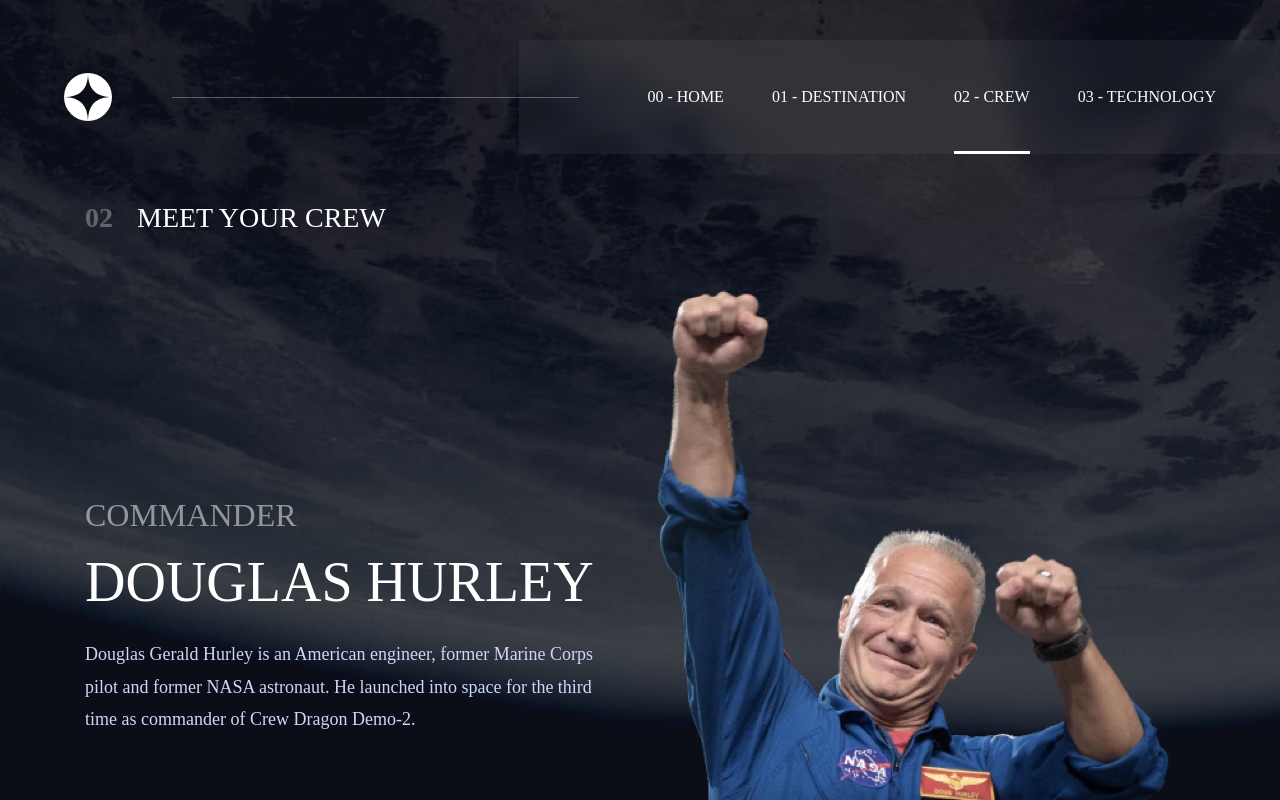
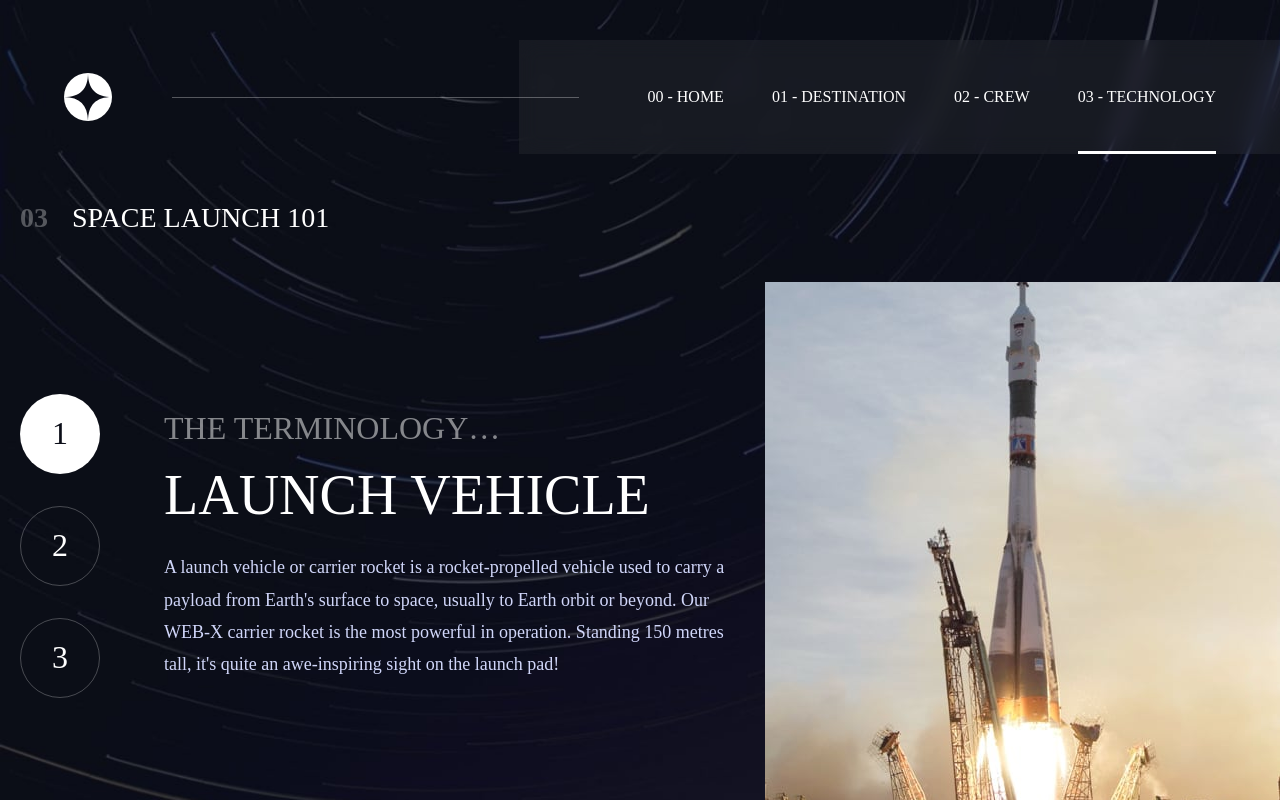
Before and after one commit to gabr7887/10---SpaceTourismWebsite, a React (Vite) app: page / in a window 1280 px wide. Shown: the top 800 px of the page. Built offline with nearby package versions, Linux system fonts and the light colour scheme.

Commit message:
ultima pagina finalizada

```diff
--- a/src/App.css
+++ b/src/App.css
@@ -50,9 +50,7 @@
 img{
   display: block;
   max-width: 100%;
-  max-height: 100%;
 }
-
 
 .container{
   width: 100%;
--- a/src/App.jsx
+++ b/src/App.jsx
@@ -2,11 +2,12 @@
 import Crew from './components/crew/Crew';
 import Destination from './components/destination/Destination';
 import Home from './components/home/Home';
+import Technology from './components/technology/Technology';
 
 function App() {
   return (
     <div className="container">
-      <Crew />
+      <Technology />
     </div>
   );
 }
--- a/src/components/Title.jsx
+++ b/src/components/Title.jsx
@@ -1,7 +1,7 @@
 import React from 'react';
 import style from './Title.module.css';
 
-const Title = ({ number, children }) => {
+const Title = ({ number, children, className }) => {
   return (
     <h1 className={style.title}>
       <span>{number}</span> {children}
--- a/src/components/crew/Crew.module.css
+++ b/src/components/crew/Crew.module.css
@@ -35,6 +35,7 @@
 .name{
   font: var(--font3);
   color: var(--white);
+  text-transform: uppercase;
   margin: var(--s200) 0 var(--s300) 0;
 }
 
@@ -163,6 +164,4 @@
     mask-image: linear-gradient(to bottom, black 70%, transparent 100%);
   }
 
-
-
 }
--- /dev/null
+++ b/src/components/technology/Technology.jsx
@@ -0,0 +1,79 @@
+import React from 'react';
+import useMedia from '../../hooks/useMedia';
+import Nav from '../Nav';
+import style from './Technology.module.css';
+import Title from '../Title';
+import launchMobile from '../../assets/technology/image-launch-vehicle-landscape.jpg';
+import launch from '../../assets/technology/image-launch-vehicle-portrait.jpg';
+import capsuleMobile from '../../assets/technology/image-space-capsule-landscape.jpg';
+import capsule from '../../assets/technology/image-space-capsule-portrait.jpg';
+import spaceportMobile from '../../assets/technology/image-spaceport-landscape.jpg';
+import spaceport from '../../assets/technology/image-spaceport-portrait.jpg';
+
+const Technology = () => {
+  const portrait = useMedia('(max-width: 768px)');
+  const [activeItem, setActiveItem] = React.useState(0);
+  const itens = [
+    {
+      title: 'LAUNCH VEHICLE',
+      text: "A launch vehicle or carrier rocket is a rocket-propelled vehicle used to carry a payload from Earth's surface to space, usually to Earth orbit or beyond. Our WEB-X carrier rocket is the most powerful in operation. Standing 150 metres tall, it's quite an awe-inspiring sight on the launch pad!",
+      photo: launch,
+      mobile: launchMobile,
+    },
+    {
+      title: 'SPACEPORT',
+      text: "A spaceport or cosmodrome is a site for launching (or receiving) spacecraft, by analogy to the seaport for ships or airport for aircraft. Based in the famous Cape Canaveral, our spaceport is ideally situated to take advantage of the Earth's rotation for launch.",
+      photo: capsule,
+      mobile: capsuleMobile,
+    },
+    {
+      title: 'SPACE CAPSULE',
+      text: "A space capsule is an often-crewed spacecraft that uses a blunt-body reentry capsule to reenter the Earth's atmosphere without wings. Our capsule is where you'll spend your time during the flight. It includes a space gym, cinema, and plenty of other activities to keep you entertained.",
+      photo: spaceport,
+      mobile: spaceportMobile,
+    },
+  ];
+
+  return (
+    <div className={style.container}>
+      <Nav active={3} />
+      <div className={style.subContainer}>
+        <Title number={'03'}>SPACE LAUNCH 101</Title>
+        <div className={style.mainContainer}>
+          <div className={style.leftDiv}>
+            <nav className={style.navDiv}>
+              <ul className={style.nav}>
+                {itens.map((item, index) => (
+                  <li
+                    key={index}
+                    className={`${style.navItem} ${
+                      activeItem === index ? style.active : ''
+                    }`}
+                    onClick={() => setActiveItem(index)}
+                  >
+                    {index + 1}
+                  </li>
+                ))}
+              </ul>
+            </nav>
+            <div className={style.contentDiv}>
+              <h3 className={style.subTitle}>THE TERMINOLOGY…</h3>
+              <h2 className={style.title}>{itens[activeItem].title}</h2>
+              <p className={style.desc}>{itens[activeItem].text}</p>
+            </div>
+          </div>
+          <div className={style.photoDiv}>
+            <img
+              src={
+                portrait ? itens[activeItem].mobile : itens[activeItem].photo
+              }
+              alt="serviço foto"
+            />
+          </div>
+        </div>
+      </div>
+    </div>
+  );
+};
+
+export default Technology;
--- /dev/null
+++ b/src/components/technology/Technology.module.css
@@ -0,0 +1,168 @@
+.container{
+  display: flex;
+  flex-direction: column;
+  width: 100%;
+  height: 100%;
+  background-size: cover;
+  background-image: url('../../assets/technology/background-technology-desktop.jpg');
+}
+
+.subContainer{
+  max-width: 1275px;
+  margin: var(--s600) 0 var(--s600) auto;
+  display: flex;
+  flex-direction: column;
+  gap: var(--s300);
+}
+
+@media (width < 1300px) {
+  .subContainer{
+    margin-left: 20px;
+  }
+}
+
+.mainContainer{
+  display: grid;
+  grid-template-columns: 2fr auto;
+  gap: var(--s400);
+}
+
+.leftDiv{
+  display: flex;
+  gap: var(--s800);
+  align-items: center;
+}
+
+.nav{
+  display: grid;
+  gap: var(--s400);
+}
+
+.navItem{
+  width: 80px;
+  height: 80px;
+  align-content: center;
+  text-align: center;
+  border-radius: 50%;
+  cursor: pointer;
+  font: var(--font4);
+  color: var(--white);
+  border: 1px solid rgba(255, 255, 255, 25%);
+  transition: 0.2s;
+}
+
+.navItem:hover{
+border-color: var(--white);
+}
+
+.navItem.active{
+  background-color: var(--white);
+  color: var(--blue-900);
+}
+
+.contentDiv{
+  display: flex;
+  flex-direction: column;
+  justify-content: space-between;
+}
+
+.subTitle{
+  opacity: 50%;
+  color: var(--white);
+  font: var(--font4);
+}
+
+.title{
+  color: var(--white);
+  font: var(--font3);
+  margin: var(--s200) 0 var(--s300) 0;
+}
+
+.desc{
+  color: var(--blue-300);
+  font: var(--font9);
+}
+
+
+@media (width <= 768px){
+
+  .subContainer{
+    max-width: 1275px;
+    margin: var(--s500) 0;
+    gap: var(--s600);
+  }
+
+  .mainContainer{
+    grid-template-columns: 1fr;
+  }
+
+  .leftDiv{
+    grid-row: 2;
+    flex-direction: column;
+    margin: var(--s500);
+    gap: var(--s500);
+  }
+
+  .nav{
+    display: flex;
+    gap: var(--s200);
+  }
+
+  .navItem{
+    width: 56px;
+    height: 56px;
+    font: var(--fontT4);
+  }
+
+  .contentDiv{
+    max-width: 512px;
+    margin: 0 auto;
+    text-align: center;
+  }
+
+  .subTitle{
+    font: var(--fontT4);
+  }
+
+  .title{
+    font: var(--fontT3);
+    margin: var(--s200) 0;
+  }
+
+  .desc{
+    font: var(--fontT9);
+  }
+
+  .photoDiv img{
+    object-fit: none;
+  }
+}
+
+@media (width < 600px){
+  .subContainer{
+    align-items: center;
+  }
+
+
+  .subTitle{
+    font: var(--fontM4);
+  }
+
+  .title{
+    font: var(--fontM3);
+  }
+
+  .desc{
+    font: var(--fontM9);
+  }
+
+  .photoDiv{
+    height: 258px;
+  }
+
+  .photoDiv img{
+    height: 100%;
+    object-fit: cover;
+  }
+
+}
--- /dev/null
+++ b/src/hooks/useMedia.jsx
@@ -0,0 +1,23 @@
+import React from 'react';
+
+const useMedia = (media) => {
+  const [match, setMatch] = React.useState(null);
+
+  React.useEffect(() => {
+    function changeMatch() {
+      const { matches } = window.matchMedia(media);
+      setMatch(matches);
+    }
+    changeMatch();
+
+    window.addEventListener('resize', changeMatch);
+
+    return () => {
+      window.removeEventListener('resize', changeMatch);
+    };
+  }, [media]);
+
+  return match;
+};
+
+export default useMedia;
```
